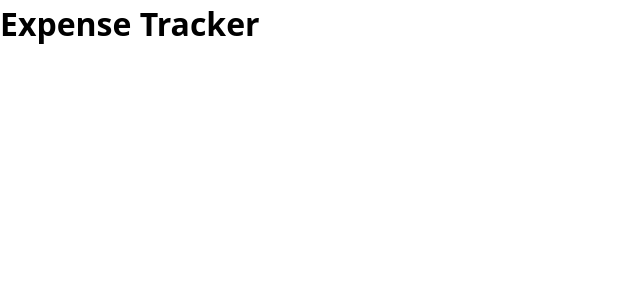
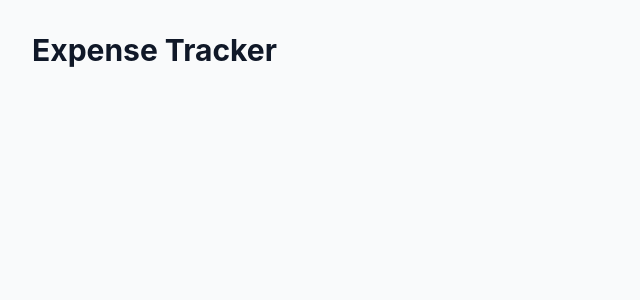
Before and after one commit to Viren-45/expense-tracker-mern, a React (Vite) app in the folder client/: page / in a window 1280 px wide. Shown: the top 300 px of the page, without its empty margins (0-640 px from the left). Built offline with nearby package versions, Linux system fonts and the light colour scheme.

Commit message:
chore(client): set up Tailwind CSS v4

```diff
--- a/client/package.json
+++ b/client/package.json
@@ -10,8 +10,10 @@
     "preview": "vite preview"
   },
   "dependencies": {
+    "@tailwindcss/vite": "^4.3.5",
     "react": "^19.3.1",
-    "react-dom": "^19.3.1"
+    "react-dom": "^19.3.1",
+    "tailwindcss": "^4.3.5"
   },
   "devDependencies": {
     "@eslint/js": "^10.0.1",
--- a/client/src/App.tsx
+++ b/client/src/App.tsx
@@ -1,7 +1,7 @@
 function App() {
   return (
-    <main>
-      <h1>Expense Tracker</h1>
+    <main className="min-h-screen bg-gray-50 p-8">
+      <h1 className="text-3xl font-bold text-gray-900">Expense Tracker</h1>
     </main>
   );
 }
--- a/client/src/index.css
+++ b/client/src/index.css
@@ -1,12 +1 @@
-*,
-*::before,
-*::after {
-  box-sizing: border-box;
-  margin: 0;
-  padding: 0;
-}
-
-body {
-  font-family: system-ui, sans-serif;
-  line-height: 1.5;
-}
+@import "tailwindcss";
```
Also changed, not shown: 1 other file (tests, documents, lock files or other folders).
